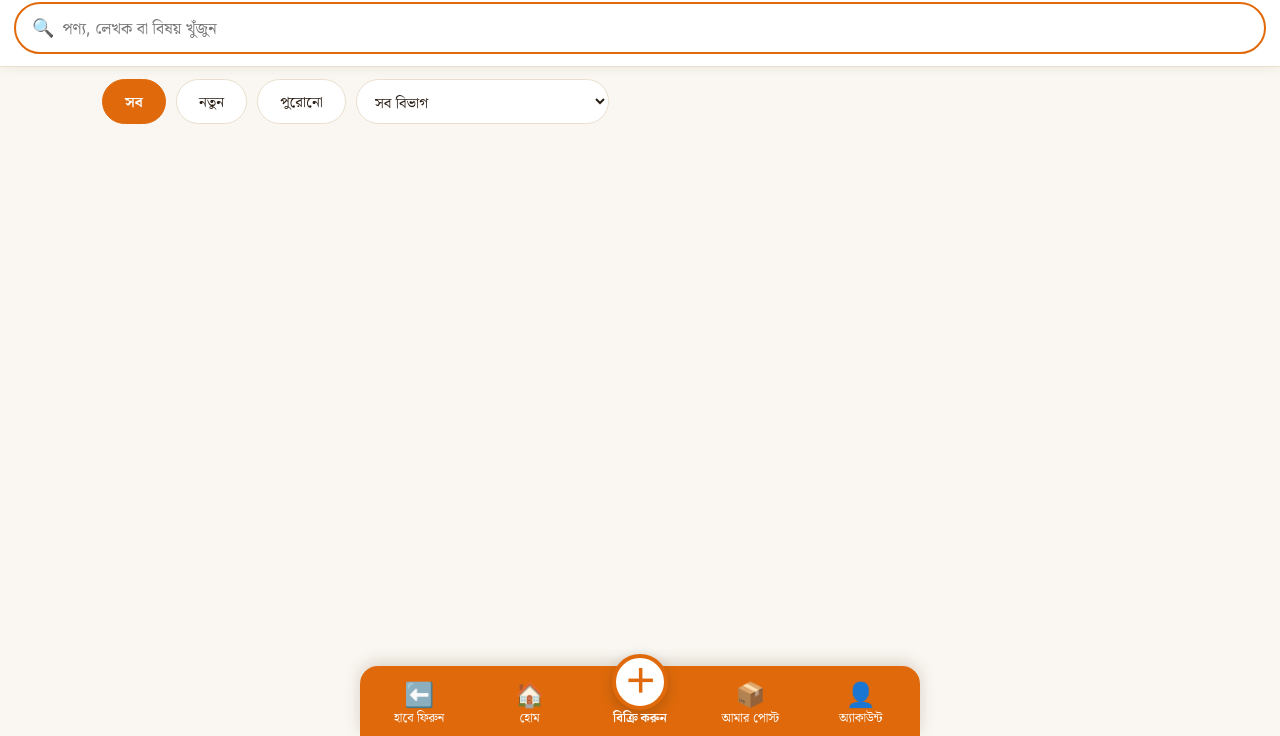
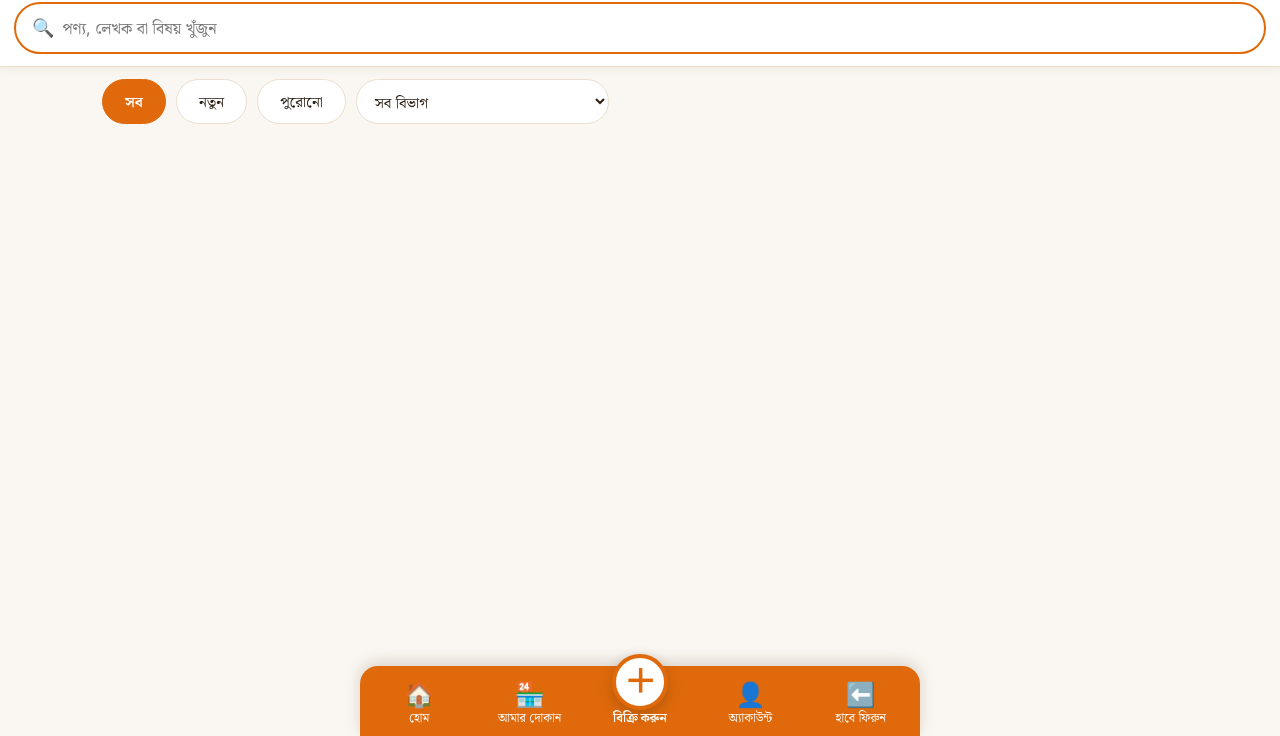
Before and after one commit to hasibulislamnibir045-maker/rajendra-cover, a plain HTML site: page marketplace/index.html in a window 1280 px wide. Shown: the part 64-800 px from the top of the page. Drawn offline with nearby package versions, Linux system fonts and the light colour scheme; no server answers.

Commit message:
index.html

```diff
--- a/marketplace/index.html
+++ b/marketplace/index.html
@@ -17,7 +17,7 @@
 <div id="empty" class="bm-note" hidden>কিছু পাওয়া যায়নি। প্রথম পণ্যটি আপনিই বিক্রির জন্য তুলুন।</div>
 <section class="bm-ban" id="ban3" hidden></section>
 </main>
-<nav class="bm-nav"><a href="../"><i>⬅️</i>হাবে ফিরুন</a><button data-n="home"><i>🏠</i>হোম</button><button data-n="sell" class="sell"><i>＋</i>বিক্রি করুন</button><button data-n="mine"><i>📦</i>আমার পোস্ট</button><button data-n="acc"><i>👤</i>অ্যাকাউন্ট</button></nav>
+<nav class="bm-nav"><button data-n="home"><i>🏠</i>হোম</button><button data-n="mine"><i>🏪</i>আমার দোকান</button><button data-n="sell" class="sell"><i>＋</i>বিক্রি করুন</button><button data-n="acc"><i>👤</i>অ্যাকাউন্ট</button><a href="../"><i>⬅️</i>হাবে ফিরুন</a></nav>
 <div id="md" class="bm-m" hidden><div class="bm-box" id="mb"></div></div>
 <div id="cf" class="bm-m top" hidden><div class="bm-box sm" id="cb"></div></div>
 <script src="https://cdn.jsdelivr.net/npm/@supabase/supabase-js@2.45.4/dist/umd/supabase.js"></script>
```
